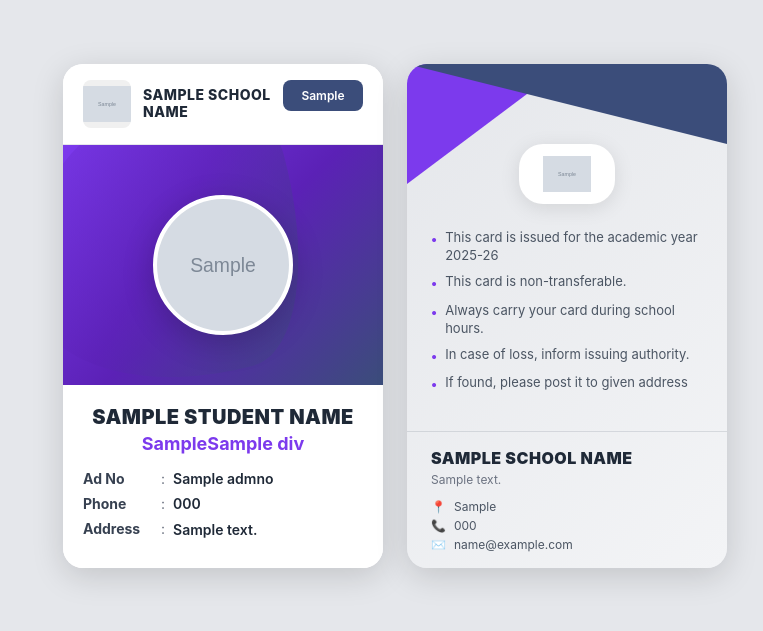
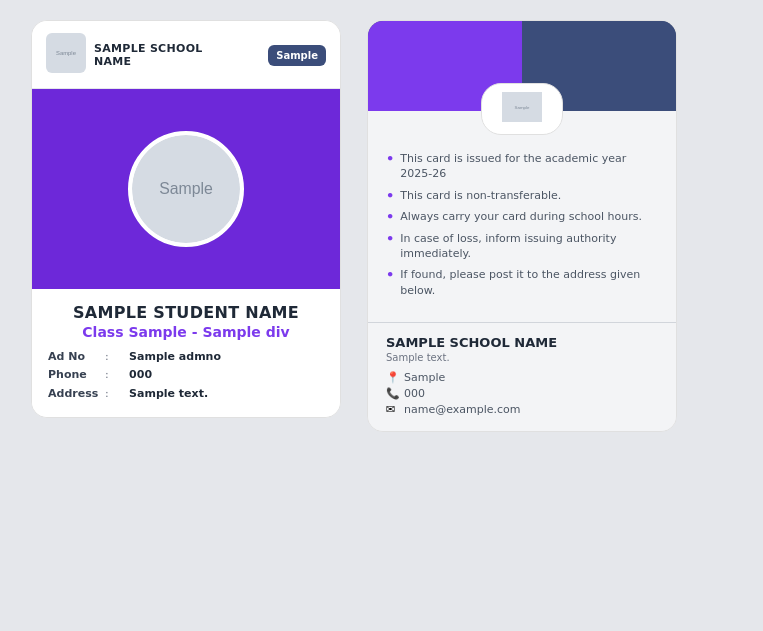
Before and after one commit to imcbsglobal/MAGNET_BACKEND_NEW, a Django app: template id_card/templates/id_card_template.html in a window 1280 px wide. Shown: the top 631 px of the page, without its empty margins (1-764 px from the left). Run offline with Django 5.2, Linux system fonts and the light colour scheme; the template is opened without the code that fills it: most values are stand-ins (such as "Sample title", 1, 10 or a date in 2020); grey boxes marked "Sample" are stand-in pictures.

Commit message:
id card pdf sec

```diff
--- a/id_card/templates/id_card_template.html
+++ b/id_card/templates/id_card_template.html
@@ -2,7 +2,6 @@
 <html lang="en">
 <head>
     <meta charset="UTF-8">
-    <meta name="viewport" content="width=device-width, initial-scale=1.0">
     <title>ID Card</title>
     <style>
         * {
@@ -12,410 +11,460 @@
         }
 
         @page {
-            size: A4;
+            size: 720px 540px;
             margin: 0;
-            padding: 0;
         }
 
         body {
-            font-family: 'Inter', 'Segoe UI', Arial, sans-serif;
+            font-family: 'DejaVu Sans', Arial, sans-serif;
             background: #e5e7eb;
-            padding: 32px;
-            display: flex;
-            gap: 24px;
-            align-items: flex-start;
-            width: fit-content;
+            width: 720px;
+            height: 540px;
         }
 
+        /* ─── CARD WRAPPER ──────────────────────────────── */
         .card-container {
-            display: flex;
-            gap: 24px;
+            display: table;
+            width: 720px;
+            height: 540px;
             background: #e5e7eb;
-            padding: 32px;
+            padding: 20px 24px;
         }
 
-        .card {
-            width: 320px;
-            min-height: 500px;
-            border-radius: 20px;
-            overflow: hidden;
-            box-shadow: 0 8px 32px rgba(0,0,0,0.15);
-            background: #ffffff;
-            position: relative;
-            page-break-inside: avoid;
+        .card-row {
+            display: table-row;
         }
 
-        /* ── FRONT CARD ────────────────────────────────────── */
-        .card-front {
-            display: flex;
-            flex-direction: column;
+        .card-cell {
+            display: table-cell;
+            vertical-align: top;
+            padding: 0 8px;
         }
 
-        .card-front .header {
+        /* ─── BOTH CARDS ────────────────────────────────── */
+        .card {
+            width: 310px;
+            border-radius: 16px;
+            overflow: hidden;
             background: #ffffff;
-            padding: 16px 20px;
-            display: flex;
-            justify-content: space-between;
-            align-items: flex-start;
-            min-height: 80px;
-            border-bottom: 1px solid #e5e7eb;
+            border: 1px solid #e0e0e0;
+            /* WeasyPrint box-shadow workaround */
+            -weasy-border-radius: 16px;
         }
 
-        .header-logo-section {
-            display: flex;
-            align-items: center;
-            gap: 12px;
-            flex: 1;
+        /* ════════════════ FRONT CARD ═══════════════════ */
+
+        /* Header row */
+        .front-header {
+            background: #ffffff;
+            border-bottom: 1px solid #e5e7eb;
+            padding: 12px 14px;
+            height: 68px;
+        }
+
+        .front-header-table {
+            display: table;
+            width: 100%;
+        }
+
+        .front-header-left {
+            display: table-cell;
+            vertical-align: middle;
+            width: 70%;
+        }
+
+        .front-header-right {
+            display: table-cell;
+            vertical-align: middle;
+            text-align: right;
+        }
+
+        .header-logo-wrap {
+            display: table;
+        }
+
+        .header-logo-img-cell {
+            display: table-cell;
+            vertical-align: middle;
+            padding-right: 8px;
         }
 
         .header-logo {
-            width: 48px;
-            height: 48px;
-            object-fit: contain;
-            border-radius: 8px;
-            background: #f0f0f0;
+            width: 40px;
+            height: 40px;
+            border-radius: 6px;
         }
 
         .header-logo-placeholder {
-            width: 48px;
-            height: 48px;
-            border-radius: 8px;
+            width: 40px;
+            height: 40px;
             background: #d0d0d0;
+            border-radius: 6px;
+            display: table-cell;
+        }
+
+        .school-name-cell {
+            display: table-cell;
+            vertical-align: middle;
         }
 
         .school-name-text {
-            font-size: 14px;
-            font-weight: 800;
+            font-size: 11px;
+            font-weight: bold;
             color: #1f2937;
             text-transform: uppercase;
-            letter-spacing: 0.5px;
+            letter-spacing: 0.3px;
             line-height: 1.2;
-            max-width: 140px;
         }
 
-        .header-place {
+        .header-place-badge {
             background: #3b4d7a;
             color: #ffffff;
-            font-size: 12px;
-            font-weight: 600;
-            padding: 8px 12px;
-            border-radius: 8px;
-            text-align: center;
-            min-width: 80px;
+            font-size: 10px;
+            font-weight: bold;
+            padding: 5px 8px;
+            border-radius: 6px;
             white-space: nowrap;
+            display: inline-block;
         }
 
-        .card-front .photo-section {
+        /* Photo section */
+        .photo-section {
+            height: 200px;
+            background: #5b21b6;
             position: relative;
-            height: 240px;
-            background: linear-gradient(135deg, #7c3aed 0%, #5b21b6 50%, #3b4d7a 100%);
+            text-align: center;
             overflow: hidden;
-            display: flex;
-            align-items: center;
-            justify-content: center;
         }
 
-        .photo-blob {
+        /* Purple gradient bg using a table fill */
+        .photo-section-inner {
             position: absolute;
-            top: -40px;
-            left: -40px;
-            width: 280px;
-            height: 280px;
-            background: linear-gradient(135deg, #7c3aed 0%, #5b21b6 50%, #3b4d7a 100%);
-            border-radius: 60% 40% 30% 70% / 60% 30% 70% 40%;
-            transform: rotate(-15deg);
-            opacity: 0.6;
+            top: 0; left: 0; right: 0; bottom: 0;
+            background: #6d28d9;
         }
 
-        .photo-circle {
-            position: relative;
-            width: 140px;
-            height: 140px;
-            border-radius: 50%;
+        .photo-circle-wrap {
+            position: absolute;
+            top: 50%;
+            left: 50%;
+            margin-top: -58px;
+            margin-left: -58px;
+            width: 116px;
+            height: 116px;
+            border-radius: 58px;
             border: 4px solid #ffffff;
             background: #ffffff;
             overflow: hidden;
-            box-shadow: 0 8px 32px rgba(0,0,0,0.2);
-            z-index: 10;
-            display: flex;
-            align-items: center;
-            justify-content: center;
         }
 
         .photo-image {
-            width: 100%;
-            height: 100%;
+            width: 108px;
+            height: 108px;
+            border-radius: 54px;
             object-fit: cover;
+            display: block;
         }
 
         .photo-placeholder {
-            width: 100%;
-            height: 100%;
-            background: #e0e0e0;
+            width: 108px;
+            height: 108px;
+            background: #d0d0d0;
+            border-radius: 54px;
+            display: block;
         }
 
-        .card-front .student-info {
-            padding: 20px;
+        /* Student info */
+        .student-info {
+            padding: 14px 16px 12px 16px;
+            background: #ffffff;
             text-align: center;
-            background: #ffffff;
-            flex: 1;
-            display: flex;
-            flex-direction: column;
         }
 
         .student-name {
-            font-size: 20px;
-            font-weight: 900;
+            font-size: 16px;
+            font-weight: bold;
             color: #1f2937;
-            margin-bottom: 4px;
             text-transform: uppercase;
-            letter-spacing: 0.5px;
+            letter-spacing: 0.3px;
+            margin-bottom: 2px;
         }
 
         .student-class {
-            font-size: 18px;
-            font-weight: 700;
+            font-size: 14px;
+            font-weight: bold;
             color: #7c3aed;
-            margin-bottom: 16px;
+            margin-bottom: 10px;
         }
 
-        .info-field {
-            display: flex;
-            align-items: flex-start;
-            font-size: 14px;
-            margin-bottom: 8px;
+        .info-table {
+            display: table;
+            width: 100%;
             text-align: left;
         }
 
+        .info-row {
+            display: table-row;
+            margin-bottom: 4px;
+        }
+
         .info-label {
+            display: table-cell;
+            font-size: 11px;
+            font-weight: bold;
             color: #374151;
-            font-weight: 700;
-            min-width: 70px;
+            padding-bottom: 4px;
+            white-space: nowrap;
+            width: 52px;
         }
 
         .info-sep {
+            display: table-cell;
+            font-size: 11px;
             color: #6b7280;
-            margin: 0 8px;
+            padding: 0 5px 4px 5px;
         }
 
         .info-value {
+            display: table-cell;
+            font-size: 11px;
             color: #1f2937;
             font-weight: 600;
-            flex: 1;
-            word-wrap: break-word;
-            max-width: 180px;
+            padding-bottom: 4px;
+            line-height: 1.3;
         }
 
-        .info-value.address {
-            line-height: 1.4;
+
+        /* ════════════════ BACK CARD ════════════════════ */
+        .card-back {
+            background: #f3f4f6;
         }
 
-        /* ── BACK CARD ────────────────────────────────────── */
-        .card-back {
-            display: flex;
-            flex-direction: column;
-            background: linear-gradient(135deg, #e5e7eb 0%, #f3f4f6 100%);
+        /* Geometric header using table cells */
+        .back-header {
+            height: 90px;
+            background: #3b4d7a;
+            position: relative;
+            overflow: hidden;
         }
 
-        .card-back .header-design {
-            position: relative;
-            height: 120px;
-            overflow: hidden;
-            flex-shrink: 0;
+        /* WeasyPrint can't do CSS triangles well — use a table split approach */
+        .back-header-table {
+            display: table;
+            width: 100%;
+            height: 90px;
         }
 
-        .triangle-left {
-            position: absolute;
-            top: 0;
-            left: 0;
-            width: 0;
-            height: 0;
-            border-right: 160px solid transparent;
-            border-top: 120px solid #7c3aed;
+        .back-header-purple {
+            display: table-cell;
+            width: 50%;
+            background: #7c3aed;
+            vertical-align: bottom;
         }
 
-        .triangle-right {
-            position: absolute;
-            top: 0;
-            right: 0;
-            width: 0;
-            height: 0;
-            border-left: 320px solid transparent;
-            border-top: 80px solid #3b4d7a;
+        .back-header-navy {
+            display: table-cell;
+            width: 50%;
+            background: #3b4d7a;
+            vertical-align: bottom;
         }
 
+        /* Logo pill */
         .logo-pill {
-            display: flex;
-            justify-content: center;
-            margin: -40px 0 24px 0;
+            text-align: center;
+            margin-top: -28px;
+            margin-bottom: 16px;
             position: relative;
             z-index: 2;
         }
 
-        .logo-pill-content {
+        .logo-pill-inner {
+            display: inline-block;
             background: #ffffff;
-            border-radius: 24px;
-            padding: 12px 24px;
-            box-shadow: 0 4px 20px rgba(0,0,0,0.1);
-            display: flex;
-            align-items: center;
-            justify-content: center;
-            min-height: 60px;
+            border-radius: 20px;
+            padding: 8px 20px;
+            border: 1px solid #e0e0e0;
         }
 
         .logo-pill-img {
-            height: 36px;
-            max-width: 120px;
-            object-fit: contain;
+            height: 30px;
+            max-width: 100px;
         }
 
         .logo-pill-placeholder {
-            height: 36px;
-            width: 100px;
+            display: inline-block;
+            height: 30px;
+            width: 80px;
             background: #d0d0d0;
             border-radius: 4px;
         }
 
-        .card-back .rules-section {
-            padding: 0 24px 16px 24px;
-            display: flex;
-            flex-direction: column;
-            gap: 8px;
+        /* Rules */
+        .rules-section {
+            padding: 0 18px 14px 18px;
         }
 
-        .rule-item {
-            display: flex;
-            align-items: flex-start;
-            gap: 8px;
+        .rule-table {
+            display: table;
+            width: 100%;
+        }
+
+        .rule-row {
+            display: table-row;
+        }
+
+        .rule-bullet-cell {
+            display: table-cell;
+            color: #7c3aed;
+            font-weight: bold;
             font-size: 13px;
+            padding-right: 6px;
+            padding-bottom: 6px;
+            vertical-align: top;
+            white-space: nowrap;
+        }
+
+        .rule-text-cell {
+            display: table-cell;
+            font-size: 11px;
             color: #4b5563;
             line-height: 1.4;
+            padding-bottom: 6px;
         }
 
-        .rule-bullet {
-            color: #7c3aed;
-            font-weight: bold;
-            margin-top: 2px;
-            flex-shrink: 0;
-        }
-
-        .card-back .footer {
-            padding: 16px 24px;
-            margin-top: auto;
-            border-top: 1px solid rgba(107,114,128,0.2);
+        /* Footer */
+        .back-footer {
+            padding: 12px 18px;
+            border-top: 1px solid #d1d5db;
+            background: #f3f4f6;
+            margin-top: 4px;
         }
 
         .footer-school-name {
-            font-size: 16px;
-            font-weight: 900;
+            font-size: 13px;
+            font-weight: bold;
             color: #1f2937;
             text-transform: uppercase;
-            letter-spacing: 0.5px;
-            margin-bottom: 4px;
+            margin-bottom: 2px;
         }
 
         .footer-school-address {
-            font-size: 12px;
+            font-size: 10px;
             color: #6b7280;
-            margin-bottom: 12px;
+            margin-bottom: 8px;
         }
 
-        .footer-contact {
-            display: flex;
-            flex-direction: column;
-            gap: 4px;
+        .contact-table {
+            display: table;
+            width: 100%;
         }
 
-        .contact-item {
-            display: flex;
-            align-items: center;
-            gap: 8px;
-            font-size: 12px;
-            color: #4b5563;
+        .contact-row {
+            display: table-row;
         }
 
-        .contact-emoji {
-            flex-shrink: 0;
+        .contact-icon {
+            display: table-cell;
+            width: 18px;
+            font-size: 11px;
+            padding-bottom: 3px;
+            vertical-align: middle;
         }
 
-        .contact-icon-place {
-            color: #ef4444;
-        }
-
-        .contact-icon-phone {
-            color: #ef4444;
-        }
-
-        .contact-icon-email {
-            color: #d1d5db;
+        .contact-text {
+            display: table-cell;
+            font-size: 11px;
+            color: #4b5563;
+            padding-bottom: 3px;
+            vertical-align: middle;
         }
     </style>
 </head>
 <body>
 <div class="card-container">
-    <!-- ════════════════════ FRONT CARD ════════════════════ -->
-    <div class="card card-front">
-        <!-- HEADER -->
-        <div class="header">
-            <div class="header-logo-section">
+  <div class="card-row">
+
+    <!-- ══════════ FRONT CARD ══════════ -->
+    <div class="card-cell">
+      <div class="card">
+
+        <!-- Header -->
+        <div class="front-header">
+          <div class="front-header-table">
+            <div class="front-header-left">
+              <div class="header-logo-wrap">
+                <div class="header-logo-img-cell">
                   {% if school_logo %}
                     <img src="{{ school_logo }}" class="header-logo" alt="logo">
                   {% else %}
                     <div class="header-logo-placeholder"></div>
                   {% endif %}
+                </div>
+                <div class="school-name-cell">
                   <div class="school-name-text">{{ school_name }}</div>
                 </div>
-            <div class="header-place">{{ school_place }}</div>
+              </div>
+            </div>
+            <div class="front-header-right">
+              <span class="header-place-badge">{{ school_place }}</span>
+            </div>
+          </div>
         </div>
 
-        <!-- PHOTO SECTION -->
+        <!-- Photo -->
         <div class="photo-section">
-            <div class="photo-blob"></div>
-            <div class="photo-circle">
+          <div class="photo-section-inner"></div>
+          <div class="photo-circle-wrap">
             {% if student_photo %}
-                    <img src="{{ student_photo }}" class="photo-image" alt="student-photo">
+              <img src="{{ student_photo }}" class="photo-image" alt="photo">
             {% else %}
               <div class="photo-placeholder"></div>
             {% endif %}
           </div>
         </div>
 
-        <!-- STUDENT INFO -->
+        <!-- Info -->
         <div class="student-info">
           <div class="student-name">{{ student_name }}</div>
-            <div class="student-class">{{ student_class }}{{ div }}</div>
+          <div class="student-class">Class {{ student_class }}{% if div %} - {{ div }}{% endif %}</div>
 
-            <div class="info-field">
-                <span class="info-label">Ad No</span>
-                <span class="info-sep">:</span>
-                <span class="info-value">{{ admno }}</span>
+          <div class="info-table">
+            <div class="info-row">
+              <div class="info-label">Ad No</div>
+              <div class="info-sep">:</div>
+              <div class="info-value">{{ admno }}</div>
             </div>
-
-            <div class="info-field">
-                <span class="info-label">Phone</span>
-                <span class="info-sep">:</span>
-                <span class="info-value">{{ mobile }}</span>
+            <div class="info-row">
+              <div class="info-label">Phone</div>
+              <div class="info-sep">:</div>
+              <div class="info-value">{{ mobile }}</div>
             </div>
-
-            <div class="info-field">
-                <span class="info-label">Address</span>
-                <span class="info-sep">:</span>
-                <span class="info-value address">{{ full_address }}</span>
+            <div class="info-row">
+              <div class="info-label">Address</div>
+              <div class="info-sep">:</div>
+              <div class="info-value">{{ full_address }}</div>
             </div>
           </div>
         </div>
 
-    <!-- ════════════════════ BACK CARD ════════════════════ -->
+      </div>
+    </div><!-- /front card cell -->
+
+    <!-- ══════════ BACK CARD ══════════ -->
+    <div class="card-cell">
       <div class="card card-back">
-        <!-- HEADER DESIGN -->
-        <div class="header-design">
-            <div class="triangle-left"></div>
-            <div class="triangle-right"></div>
+
+        <!-- Geometric header -->
+        <div class="back-header">
+          <div class="back-header-table">
+            <div class="back-header-purple"></div>
+            <div class="back-header-navy"></div>
+          </div>
         </div>
 
-        <!-- LOGO PILL -->
+        <!-- Logo pill -->
         <div class="logo-pill">
-            <div class="logo-pill-content">
+          <div class="logo-pill-inner">
             {% if school_logo %}
               <img src="{{ school_logo }}" class="logo-pill-img" alt="logo">
             {% else %}
@@ -424,50 +473,56 @@
           </div>
         </div>
 
-        <!-- RULES SECTION -->
+        <!-- Rules -->
         <div class="rules-section">
-            <div class="rule-item">
-                <span class="rule-bullet">•</span>
-                <span>This card is issued for the academic year 2025-26</span>
+          <div class="rule-table">
+            <div class="rule-row">
+              <div class="rule-bullet-cell">•</div>
+              <div class="rule-text-cell">This card is issued for the academic year {{ academic_year|default:"2025-26" }}</div>
             </div>
-            <div class="rule-item">
-                <span class="rule-bullet">•</span>
-                <span>This card is non-transferable.</span>
+            <div class="rule-row">
+              <div class="rule-bullet-cell">•</div>
+              <div class="rule-text-cell">This card is non-transferable.</div>
             </div>
-            <div class="rule-item">
-                <span class="rule-bullet">•</span>
-                <span>Always carry your card during school hours.</span>
+            <div class="rule-row">
+              <div class="rule-bullet-cell">•</div>
+              <div class="rule-text-cell">Always carry your card during school hours.</div>
             </div>
-            <div class="rule-item">
-                <span class="rule-bullet">•</span>
-                <span>In case of loss, inform issuing authority.</span>
+            <div class="rule-row">
+              <div class="rule-bullet-cell">•</div>
+              <div class="rule-text-cell">In case of loss, inform issuing authority immediately.</div>
             </div>
-            <div class="rule-item">
-                <span class="rule-bullet">•</span>
-                <span>If found, please post it to given address</span>
+            <div class="rule-row">
+              <div class="rule-bullet-cell">•</div>
+              <div class="rule-text-cell">If found, please post it to the address given below.</div>
+            </div>
           </div>
         </div>
 
-        <!-- FOOTER -->
-        <div class="footer">
+        <!-- Footer -->
+        <div class="back-footer">
           <div class="footer-school-name">{{ school_name }}</div>
           <div class="footer-school-address">{{ school_address }}</div>
-            <div class="footer-contact">
-                <div class="contact-item">
-                    <span class="contact-emoji contact-icon-place">📍</span>
-                    <span>{{ school_place }}</span>
+          <div class="contact-table">
+            <div class="contact-row">
+              <div class="contact-icon">📍</div>
+              <div class="contact-text">{{ school_place }}</div>
             </div>
-                <div class="contact-item">
-                    <span class="contact-emoji contact-icon-phone">📞</span>
-                    <span>{{ school_phone }}</span>
+            <div class="contact-row">
+              <div class="contact-icon">📞</div>
+              <div class="contact-text">{{ school_phone }}</div>
             </div>
-                <div class="contact-item">
-                    <span class="contact-emoji contact-icon-email">✉️</span>
-                    <span>{{ school_email }}</span>
+            <div class="contact-row">
+              <div class="contact-icon">✉</div>
+              <div class="contact-text">{{ school_email }}</div>
             </div>
           </div>
         </div>
+
       </div>
-</div>
+    </div><!-- /back card cell -->
+
+  </div><!-- /card-row -->
+</div><!-- /card-container -->
 </body>
 </html>
```
Also changed, not shown: id_card/views.py (+31 -26 lines). Lines whose indentation alone changed are shown as unchanged.
